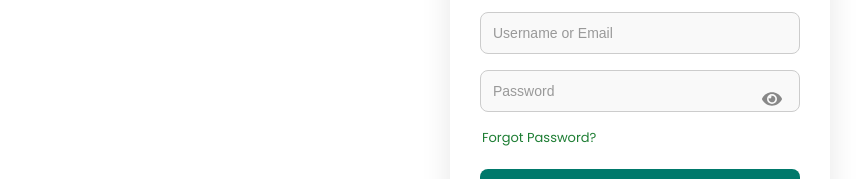
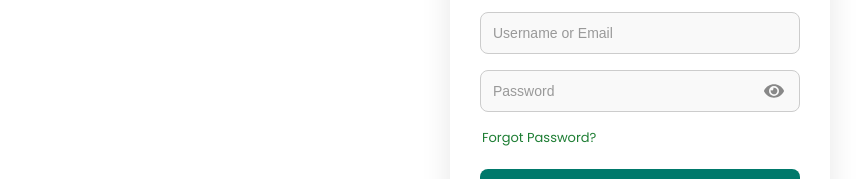
Before and after one commit to Ruzzuu/Pergunu2, a React (Vite) app: page /login in a window 1280 px wide. Shown: the part 358-537 px from the top of the page, without its empty margins (0-867 px from the left). Built offline with nearby package versions, Linux system fonts and the light colour scheme; no server answers.

Commit message:
Align password visibility icon

```diff
--- a/src/legacy/pages/Login/Login.css
+++ b/src/legacy/pages/Login/Login.css
@@ -189,16 +189,19 @@
 
 .password-input-wrapper {
   position: relative;
+  margin-bottom: 16px;
 }
 
 .password-input-wrapper input[type="password"],
 .password-input-wrapper input[type="text"] {
-  padding-right: 40px;
+  box-sizing: border-box;
+  margin-bottom: 0;
+  padding-right: 52px;
 }
 
 .toggle-password {
   position: absolute;
-  right: 12px;
+  right: 10px;
   top: 50%;
   transform: translateY(-50%);
   display: inline-flex;
```
